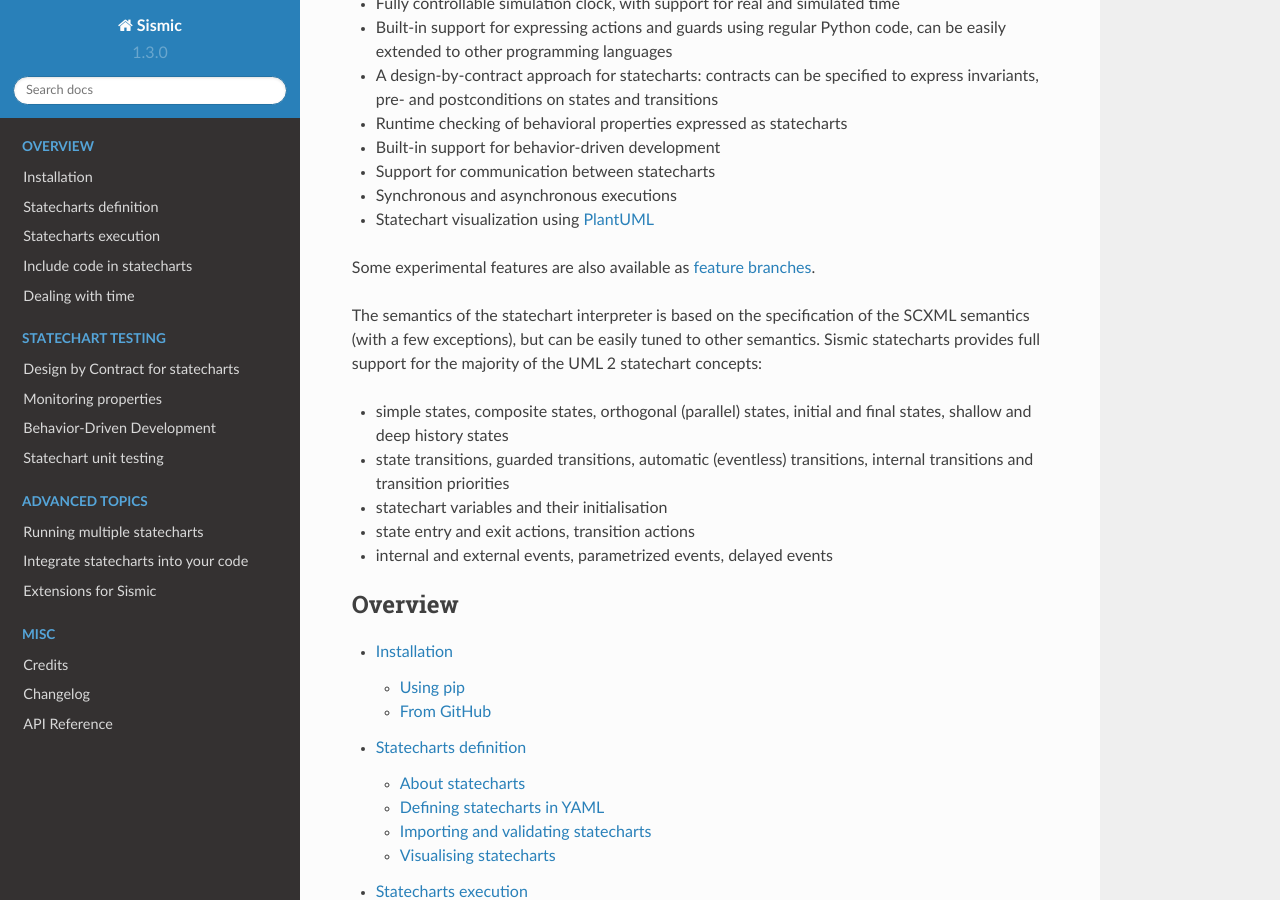
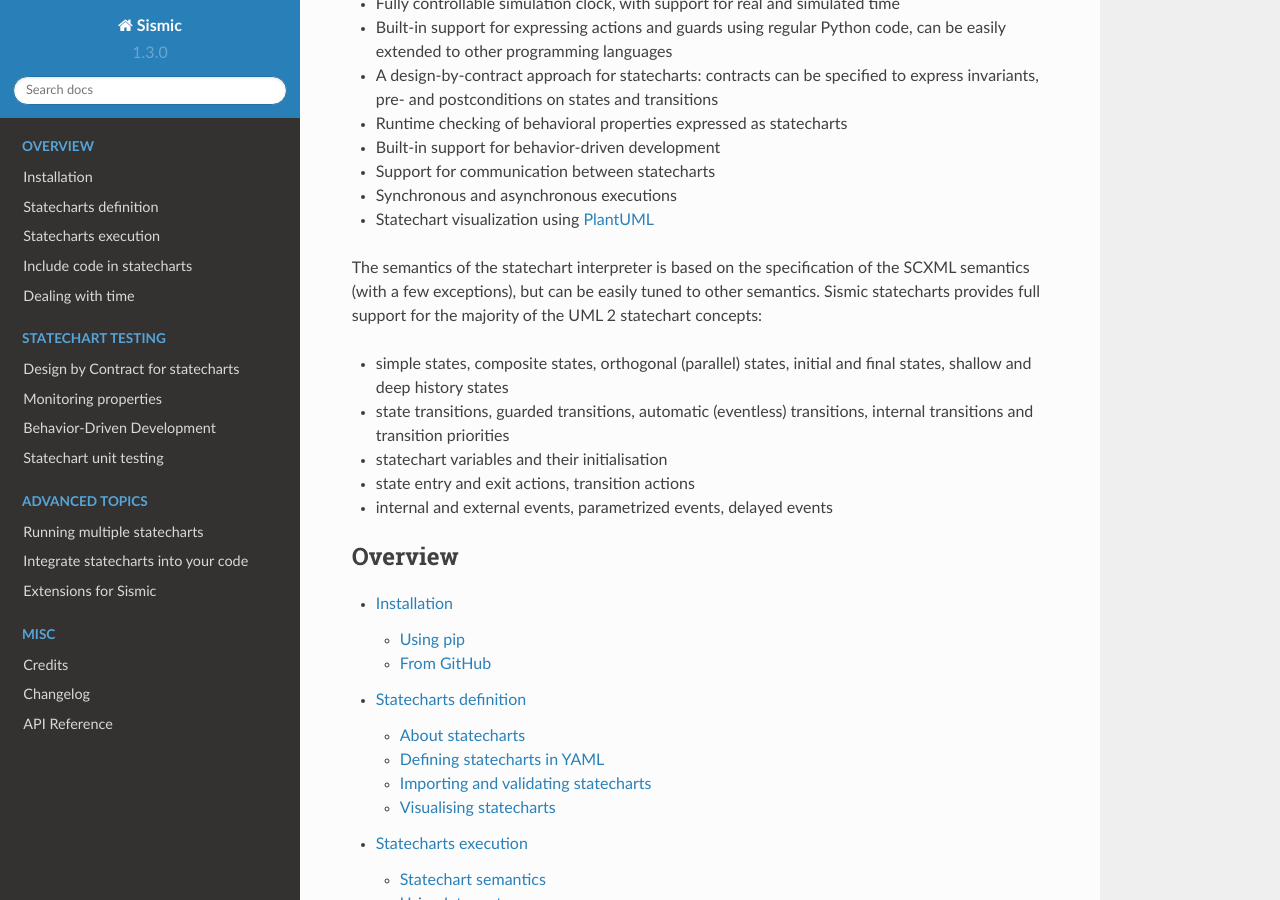
Before and after one commit to AlexandreDecan/sismic, a Sphinx documentation site: the page built from docs/index.rst, in a window 1280 px wide and 900 px high, scrolled down 804 px. Built offline with Sphinx 7.4.7 and the Read the Docs theme 2.0.0, drawn with Linux system fonts in a browser that asks for light colours.

Commit message:
Remove reference to feature branches

```diff
--- a/README.rst
+++ b/README.rst
@@ -32,8 +32,6 @@
 - Support for communication between statecharts
 - Synchronous and asynchronous executions
 - Statechart visualization using `PlantUML <http://www.plantuml.com/plantuml>`__
-
-Some experimental features are also available as `feature branches <https://github.com/AlexandreDecan/sismic/issues?q=is%3Aopen+is%3Aissue+label%3A%22feature+branch%22>`__.
 
 
 Installation
--- a/docs/index.rst
+++ b/docs/index.rst
@@ -44,7 +44,6 @@
 - Synchronous and asynchronous executions
 - Statechart visualization using `PlantUML <http://www.plantuml.com/plantuml>`__
 
-Some experimental features are also available as `feature branches <https://github.com/AlexandreDecan/sismic/issues?q=is%3Aopen+is%3Aissue+label%3A%22feature+branch%22>`__.
 
 The semantics of the statechart interpreter is based on the specification of the SCXML semantics (with a few exceptions),
 but can be easily tuned to other semantics.
```
